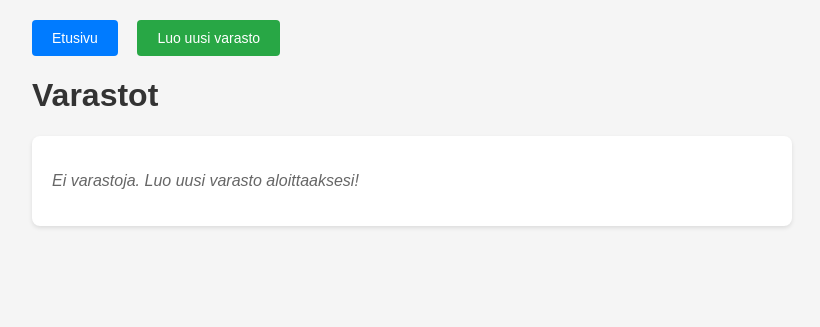
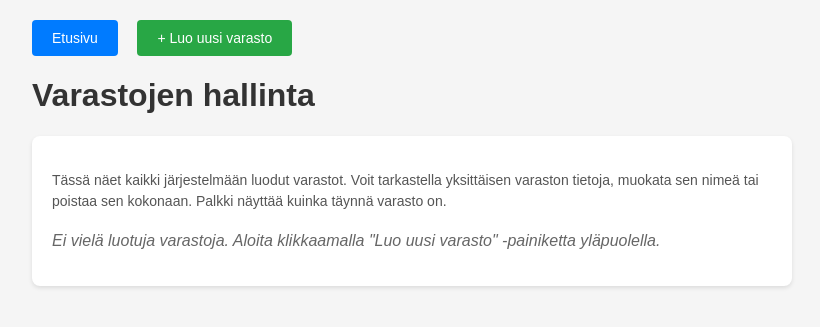
Before and after one commit to Victheliar/ohtuvarasto, a Flask app: page / in a window 1280 px wide. Shown: the top 327 px of the page, without its empty margins (228-1048 px from the left). Run offline with Flask 3, Linux system fonts and the light colour scheme.

Commit message:
Move CSS to separate file and add clearer UI instructions
Co-authored-by: Victheliar <192454352+Victheliar@users.noreply.github.com>

```diff
--- /dev/null
+++ b/src/static/style.css
@@ -0,0 +1,174 @@
+/* Varastosovellus - Main Stylesheet */
+
+* {
+    box-sizing: border-box;
+}
+
+body {
+    font-family: Arial, sans-serif;
+    max-width: 800px;
+    margin: 0 auto;
+    padding: 20px;
+    background-color: #f5f5f5;
+}
+
+h1, h2 {
+    color: #333;
+}
+
+.container {
+    background: white;
+    padding: 20px;
+    border-radius: 8px;
+    box-shadow: 0 2px 4px rgba(0,0,0,0.1);
+    margin-bottom: 20px;
+}
+
+/* Button styles */
+.btn {
+    display: inline-block;
+    padding: 10px 20px;
+    background-color: #007bff;
+    color: white;
+    text-decoration: none;
+    border-radius: 4px;
+    border: none;
+    cursor: pointer;
+    font-size: 14px;
+}
+
+.btn:hover {
+    background-color: #0056b3;
+}
+
+.btn-success {
+    background-color: #28a745;
+}
+
+.btn-success:hover {
+    background-color: #1e7e34;
+}
+
+.btn-danger {
+    background-color: #dc3545;
+}
+
+.btn-danger:hover {
+    background-color: #c82333;
+}
+
+.btn-secondary {
+    background-color: #6c757d;
+}
+
+.btn-secondary:hover {
+    background-color: #545b62;
+}
+
+/* Form styles */
+.form-group {
+    margin-bottom: 15px;
+}
+
+.form-group label {
+    display: block;
+    margin-bottom: 5px;
+    font-weight: bold;
+}
+
+.form-group input {
+    width: 100%;
+    padding: 10px;
+    border: 1px solid #ddd;
+    border-radius: 4px;
+    font-size: 14px;
+}
+
+.form-hint {
+    font-size: 12px;
+    color: #666;
+    margin-top: 4px;
+}
+
+/* Warehouse card styles */
+.varasto-card {
+    border: 1px solid #ddd;
+    padding: 15px;
+    margin-bottom: 10px;
+    border-radius: 4px;
+    background: #fafafa;
+}
+
+.varasto-card h3 {
+    margin-top: 0;
+}
+
+.varasto-info {
+    color: #666;
+    margin-bottom: 10px;
+}
+
+/* Progress bar styles */
+.progress-bar {
+    width: 100%;
+    height: 20px;
+    background-color: #e9ecef;
+    border-radius: 4px;
+    overflow: hidden;
+    margin-bottom: 10px;
+}
+
+.progress-bar-fill {
+    height: 100%;
+    background-color: #28a745;
+    transition: width 0.3s ease;
+}
+
+/* Action button styles */
+.actions {
+    margin-top: 10px;
+}
+
+.actions form {
+    display: inline;
+}
+
+/* Inline form styles */
+.inline-form {
+    display: flex;
+    gap: 10px;
+    align-items: center;
+}
+
+.inline-form input {
+    width: 100px;
+}
+
+/* Navigation styles */
+nav {
+    margin-bottom: 20px;
+}
+
+nav a {
+    margin-right: 15px;
+}
+
+/* Message styles */
+.empty-message {
+    color: #666;
+    font-style: italic;
+}
+
+/* Description and instruction text */
+.page-description {
+    color: #555;
+    margin-bottom: 20px;
+    font-size: 14px;
+    line-height: 1.5;
+}
+
+.section-description {
+    color: #666;
+    font-size: 13px;
+    margin-bottom: 10px;
+}
--- a/src/templates/base.html
+++ b/src/templates/base.html
@@ -3,132 +3,13 @@
 <head>
     <meta charset="UTF-8">
     <meta name="viewport" content="width=device-width, initial-scale=1.0">
-    <title>{% block title %}Varastosovellus{% endblock %}</title>
-    <style>
-        * {
-            box-sizing: border-box;
-        }
-        body {
-            font-family: Arial, sans-serif;
-            max-width: 800px;
-            margin: 0 auto;
-            padding: 20px;
-            background-color: #f5f5f5;
-        }
-        h1, h2 {
-            color: #333;
-        }
-        .container {
-            background: white;
-            padding: 20px;
-            border-radius: 8px;
-            box-shadow: 0 2px 4px rgba(0,0,0,0.1);
-            margin-bottom: 20px;
-        }
-        .btn {
-            display: inline-block;
-            padding: 10px 20px;
-            background-color: #007bff;
-            color: white;
-            text-decoration: none;
-            border-radius: 4px;
-            border: none;
-            cursor: pointer;
-            font-size: 14px;
-        }
-        .btn:hover {
-            background-color: #0056b3;
-        }
-        .btn-success {
-            background-color: #28a745;
-        }
-        .btn-success:hover {
-            background-color: #1e7e34;
-        }
-        .btn-danger {
-            background-color: #dc3545;
-        }
-        .btn-danger:hover {
-            background-color: #c82333;
-        }
-        .btn-secondary {
-            background-color: #6c757d;
-        }
-        .btn-secondary:hover {
-            background-color: #545b62;
-        }
-        .form-group {
-            margin-bottom: 15px;
-        }
-        .form-group label {
-            display: block;
-            margin-bottom: 5px;
-            font-weight: bold;
-        }
-        .form-group input {
-            width: 100%;
-            padding: 10px;
-            border: 1px solid #ddd;
-            border-radius: 4px;
-            font-size: 14px;
-        }
-        .varasto-card {
-            border: 1px solid #ddd;
-            padding: 15px;
-            margin-bottom: 10px;
-            border-radius: 4px;
-            background: #fafafa;
-        }
-        .varasto-card h3 {
-            margin-top: 0;
-        }
-        .varasto-info {
-            color: #666;
-            margin-bottom: 10px;
-        }
-        .progress-bar {
-            width: 100%;
-            height: 20px;
-            background-color: #e9ecef;
-            border-radius: 4px;
-            overflow: hidden;
-            margin-bottom: 10px;
-        }
-        .progress-bar-fill {
-            height: 100%;
-            background-color: #28a745;
-            transition: width 0.3s ease;
-        }
-        .actions {
-            margin-top: 10px;
-        }
-        .actions form {
-            display: inline;
-        }
-        .inline-form {
-            display: flex;
-            gap: 10px;
-            align-items: center;
-        }
-        .inline-form input {
-            width: 100px;
-        }
-        nav {
-            margin-bottom: 20px;
-        }
-        nav a {
-            margin-right: 15px;
-        }
-        .empty-message {
-            color: #666;
-            font-style: italic;
-        }
-    </style>
+    <title>{% block title %}Varastosovellus - Hallinnoi varastojasi{% endblock %}</title>
+    <link rel="stylesheet" href="{{ url_for('static', filename='style.css') }}">
 </head>
 <body>
     <nav>
-        <a href="{{ url_for('index') }}" class="btn">Etusivu</a>
-        <a href="{{ url_for('luo_varasto') }}" class="btn btn-success">Luo uusi varasto</a>
+        <a href="{{ url_for('index') }}" class="btn" title="Palaa varastojen listanäkymään">Etusivu</a>
+        <a href="{{ url_for('luo_varasto') }}" class="btn btn-success" title="Luo uusi varasto järjestelmään">+ Luo uusi varasto</a>
     </nav>
 
     <h1>{% block header %}Varastosovellus{% endblock %}</h1>
--- a/src/templates/index.html
+++ b/src/templates/index.html
@@ -1,32 +1,37 @@
 {% extends "base.html" %}
 
-{% block title %}Varastot - Varastosovellus{% endblock %}
-{% block header %}Varastot{% endblock %}
+{% block title %}Kaikki varastot - Varastonhallinta{% endblock %}
+{% block header %}Varastojen hallinta{% endblock %}
 
 {% block content %}
+<p class="page-description">
+    Tässä näet kaikki järjestelmään luodut varastot. Voit tarkastella yksittäisen varaston tietoja,
+    muokata sen nimeä tai poistaa sen kokonaan. Palkki näyttää kuinka täynnä varasto on.
+</p>
+
 {% if varastot %}
     {% for varasto_id, data in varastot.items() %}
     <div class="varasto-card">
         <h3>{{ data.nimi }}</h3>
         <div class="varasto-info">
-            <p>Tilavuus: {{ data.varasto.tilavuus }}</p>
-            <p>Saldo: {{ data.varasto.saldo }}</p>
-            <p>Tilaa jäljellä: {{ data.varasto.paljonko_mahtuu() }}</p>
+            <p><strong>Maksimitilavuus:</strong> {{ data.varasto.tilavuus }} yksikköä</p>
+            <p><strong>Nykyinen saldo:</strong> {{ data.varasto.saldo }} yksikköä</p>
+            <p><strong>Vapaata tilaa:</strong> {{ data.varasto.paljonko_mahtuu() }} yksikköä</p>
         </div>
-        <div class="progress-bar">
+        <div class="progress-bar" title="Varaston täyttöaste">
             {% set fill_percent = (data.varasto.saldo / data.varasto.tilavuus * 100) if data.varasto.tilavuus > 0 else 0 %}
             <div class="progress-bar-fill" style="width: {{ fill_percent }}%"></div>
         </div>
         <div class="actions">
-            <a href="{{ url_for('nayta_varasto', varasto_id=varasto_id) }}" class="btn">Näytä</a>
-            <a href="{{ url_for('muokkaa_varasto', varasto_id=varasto_id) }}" class="btn btn-secondary">Muokkaa</a>
+            <a href="{{ url_for('nayta_varasto', varasto_id=varasto_id) }}" class="btn" title="Avaa varaston tiedot ja hallitse sisältöä">Näytä tiedot</a>
+            <a href="{{ url_for('muokkaa_varasto', varasto_id=varasto_id) }}" class="btn btn-secondary" title="Muokkaa varaston nimeä">Muokkaa nimeä</a>
             <form action="{{ url_for('poista_varasto', varasto_id=varasto_id) }}" method="POST" style="display: inline;">
-                <button type="submit" class="btn btn-danger" onclick="return confirm('Haluatko varmasti poistaa tämän varaston?')">Poista</button>
+                <button type="submit" class="btn btn-danger" title="Poista varasto pysyvästi" onclick="return confirm('Haluatko varmasti poistaa varaston \"{{ data.nimi }}\"? Tätä toimintoa ei voi perua.')">Poista varasto</button>
             </form>
         </div>
     </div>
     {% endfor %}
 {% else %}
-    <p class="empty-message">Ei varastoja. Luo uusi varasto aloittaaksesi!</p>
+    <p class="empty-message">Ei vielä luotuja varastoja. Aloita klikkaamalla "Luo uusi varasto" -painiketta yläpuolella.</p>
 {% endif %}
 {% endblock %}
```
Also changed, not shown: src/templates/luo.html (+13 -5 lines), src/templates/muokkaa.html (+13 -7 lines), src/templates/varasto.html (+20 -14 lines), src/tests/app_test.py (+3 -3 lines).
